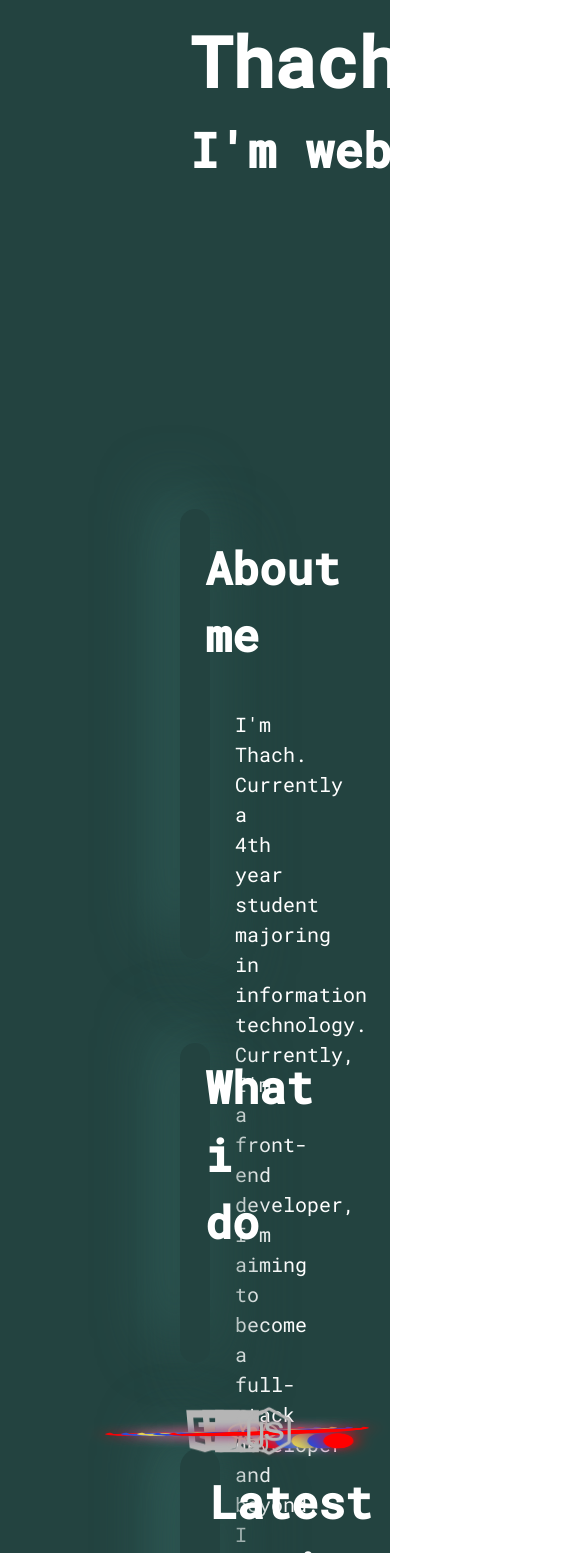
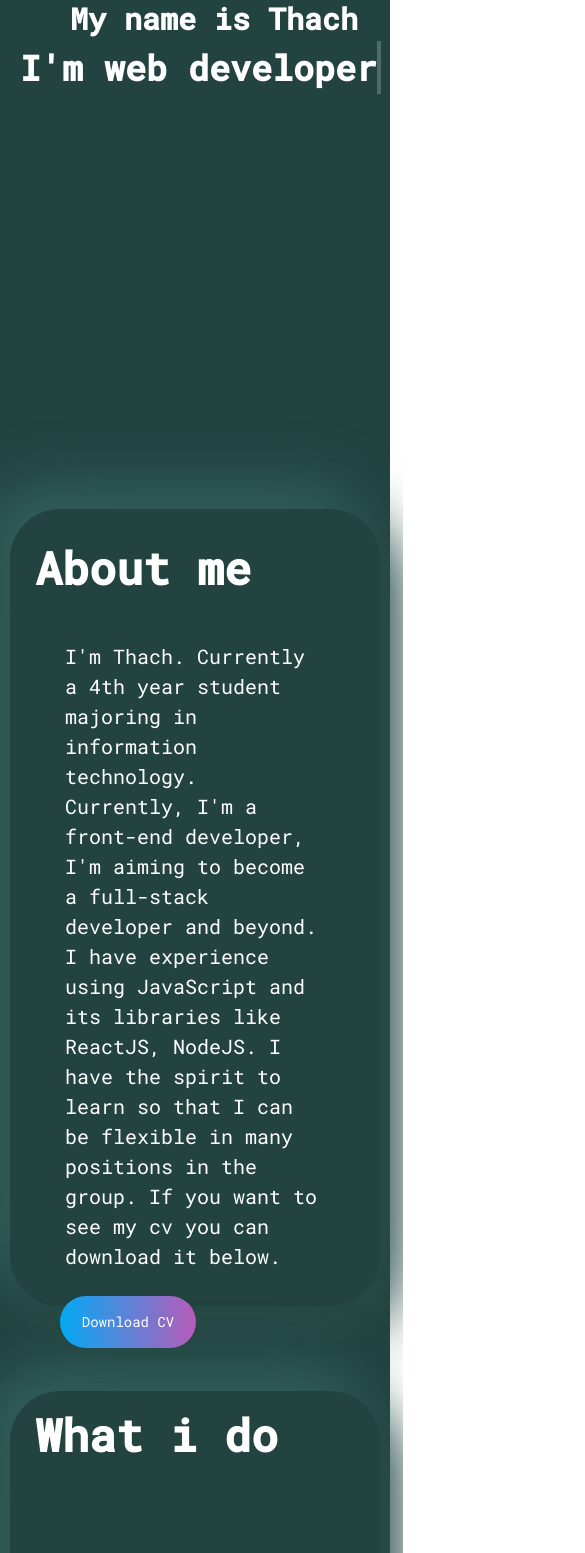
Before and after one commit to ThachHuynhIT/zone_portfolio, a React (Create React App) app: page / in a window 390 px wide. Shown: the part 415-1968 px from the top of the page, 585 px wide, since content can reach past the window. Built offline with nearby package versions, Linux system fonts and the light colour scheme.

Commit message:
responsive

```diff
--- a/src/component/AboutMe/AboutMe.module.scss
+++ b/src/component/AboutMe/AboutMe.module.scss
@@ -4,7 +4,7 @@
     box-shadow: 20px 20px 60px #274a46,
         -20px -20px 60px #366762;
     margin-top: 10vh;
-    height: 400px;
+    min-height: 400px;
     color: #ffffff;
     padding: 15px;
 }
@@ -23,7 +23,7 @@
 
 // Button
 #about_me button {
-    margin-top: 20px;
+    margin: 20px;
     text-decoration: none;
     position: absolute;
     border: none;
@@ -79,6 +79,6 @@
 
 @media screen and (max-width: 1205px) {
     #about_me {
-        height: 450px;
+        min-height: 450px;
     }
 }
--- a/src/component/Contact/Contact.module.scss
+++ b/src/component/Contact/Contact.module.scss
@@ -88,3 +88,9 @@
     // float: right;
     // height: 500px;
 }
+
+@media screen and (max-width: 600px) {
+    .ct_icons {
+        flex-wrap: wrap
+    }
+}
--- a/src/component/GlobalStyles/GlobalStyles.scss
+++ b/src/component/GlobalStyles/GlobalStyles.scss
@@ -78,3 +78,22 @@ svg {
   font-family: 'Roboto Mono', monospace;
   color: #fff;
 }
+
+@media screen and (max-width: 1400px) {
+  .container {
+    padding: 0px 50px;
+  }
+}
+
+
+@media screen and (max-width: 1205px) {
+  .container {
+    padding: 0px 50px;
+  }
+}
+
+@media screen and (max-width: 600px) {
+  .container {
+    padding: 0px 10px;
+  }
+}
--- a/src/component/Header/Header.module.scss
+++ b/src/component/Header/Header.module.scss
@@ -3,7 +3,6 @@
     justify-content: space-around;
     padding: 15px 0px;
     font-size: 20px;
-    // line-height: 1.5;
     height: auto;
     width: 100%;
 }
@@ -47,3 +46,9 @@
         opacity: 100%;
     }
 }
+
+@media screen and (max-width: 600px) {
+    #header {
+        overflow: hidden;
+    }
+}
--- a/src/component/SideBar/Sidebar.module.scss
+++ b/src/component/SideBar/Sidebar.module.scss
@@ -19,6 +19,7 @@
     float: left;
     justify-content: space-around;
     height: calc(100vh - 100px);
+    transition: .5s ease;
 }
 
 .sb_text {
@@ -64,3 +65,34 @@
         border-color: #fff;
     }
 }
+
+@media screen and (max-width: 1205px) {
+    .my_img img {
+        display: none;
+        transition: .5s ease;
+    }
+
+    .sidebar_logo {
+        left: auto;
+    }
+
+
+}
+
+@media screen and (max-width: 600px) {
+    .sb_text {
+        font-size: 40px;
+        margin-left: 50px;
+    }
+
+    .typed-out {
+        font-size: 35px;
+    }
+
+}
+
+@media screen and (max-width: 600px) {
+    .sb_text {
+        font-size: 30px;
+    }
+}
--- a/src/component/Technology/Technology.module.scss
+++ b/src/component/Technology/Technology.module.scss
@@ -223,3 +223,9 @@ li .te_icon {
         margin-bottom: 15px;
     }
 }
+
+@media screen and (max-width: 600px) {
+    ul li span {
+        display: none;
+    }
+}
```
